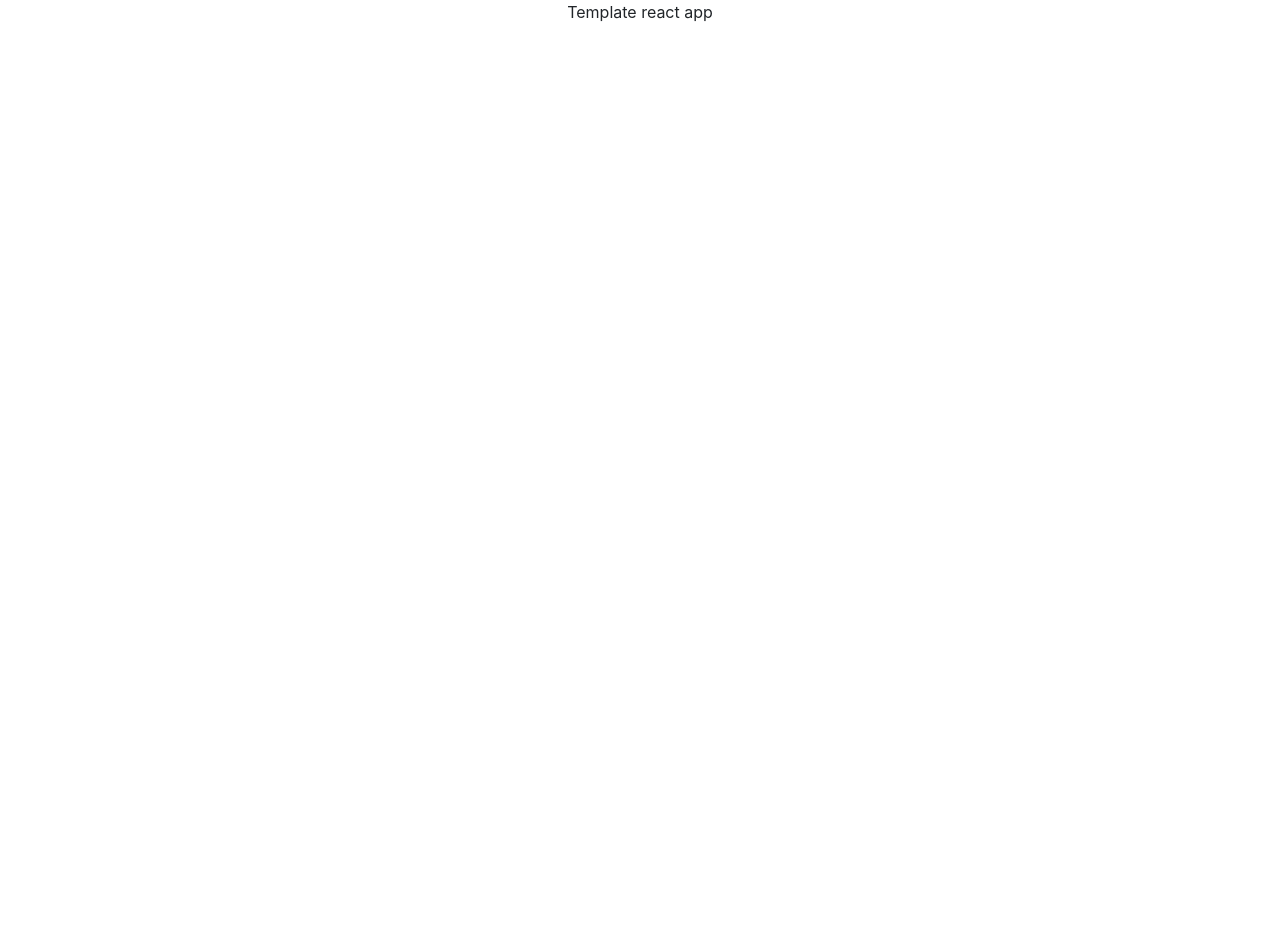
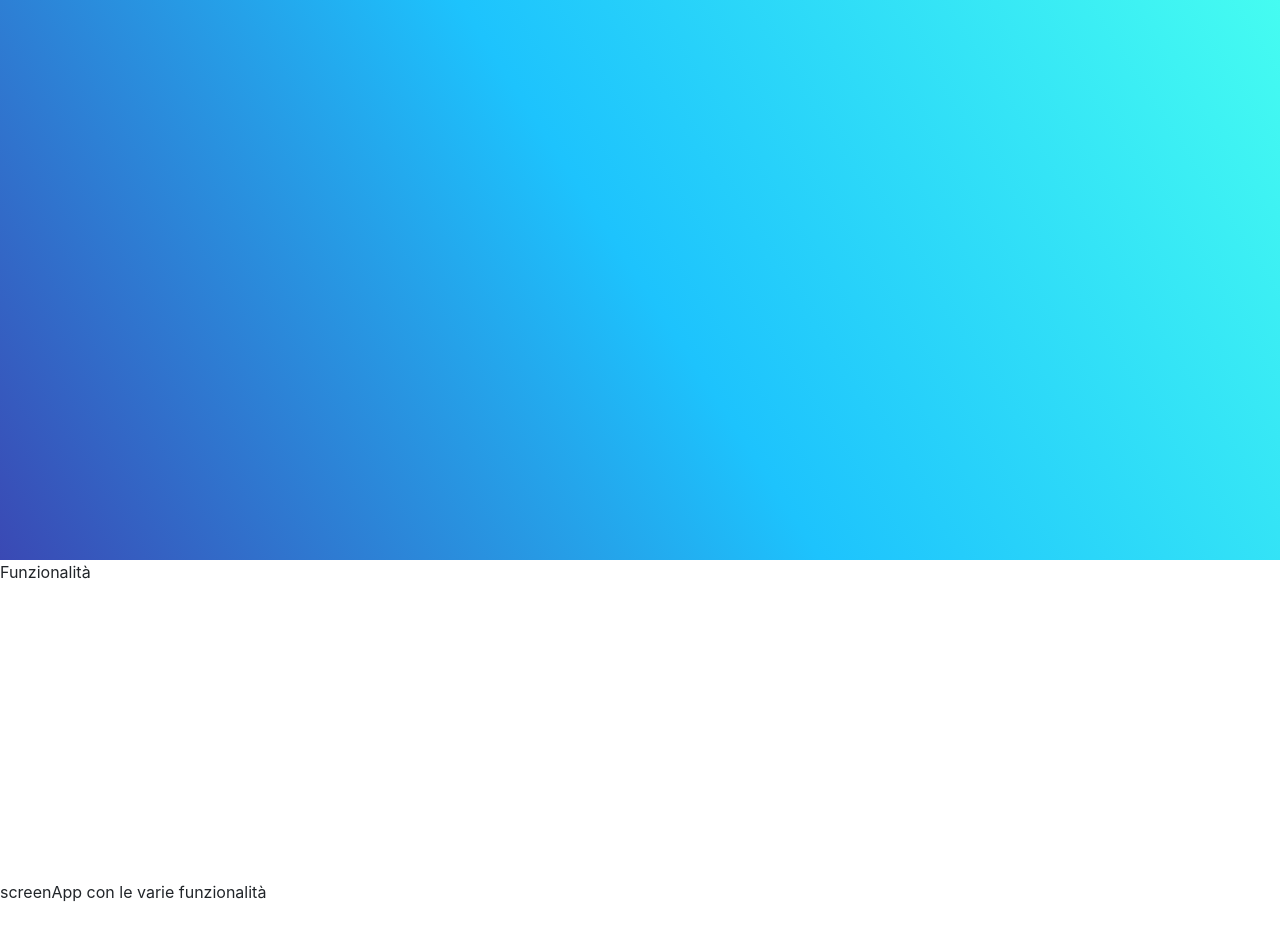
Before and after one commit to michele25-10/study-storm-web, a React (Create React App) app: page / in a window 1280 px wide. Shown: the top 940 px of the page. Before the commit the page ends 800 px from the top, so only its background shows below. Built offline with nearby package versions, Linux system fonts and the light colour scheme.

Commit message:
Creato scheletro pagina presentazione, ovviamente si può migliorare tutto quanto...

```diff
--- a/src/App.js
+++ b/src/App.js
@@ -1,9 +1,10 @@
 import '../src/styles/global.scss';
+import Presentation from './pages/presentation/Presentation.jsx';
 
 function App() {
   return (
     <div className="App">
-      Template react app
+      <Presentation />
     </div>
   );
 }
--- /dev/null
+++ b/src/pages/presentation/Presentation.jsx
@@ -0,0 +1,34 @@
+import React from 'react';
+import "./presentation.scss";
+
+const Presentation = () => {
+    return (
+        <div className='presentationPage'>
+            <div className="headerBox">
+                <div className="navbar">
+
+                </div>
+                <div className="appBox">
+
+                </div>
+            </div>
+            <div className="functionalityBox">
+                Funzionalità
+            </div>
+            <div className="graphicApp">
+                screenApp con le varie funzionalità
+            </div>
+            <div className="videoPresentation">
+                Video presentazione
+            </div>
+            <div className="valutation">
+                Recensioni
+            </div>
+            <div className="footer">
+                Footer
+            </div>
+        </div>
+    )
+}
+
+export default Presentation;
--- /dev/null
+++ b/src/pages/presentation/presentation.scss
@@ -0,0 +1,43 @@
+.presentationPage {
+    min-height: 100vh;
+
+    .headerBox {
+        color: white;
+        min-height: 70vh;
+        background: rgb(58, 73, 180);
+        background: linear-gradient(
+            57deg,
+            rgba(58, 73, 180, 1) 0%,
+            rgba(29, 195, 253, 1) 50%,
+            rgba(69, 252, 241, 1) 100%
+        );
+    }
+
+    .functionalityBox {
+        height: 40vh;
+    }
+
+    .graphicApp {
+        height: 50vh;
+    }
+
+    .videoPresentation {
+        color: white;
+        min-height: 70vh;
+        background: rgb(58, 73, 180);
+        background: linear-gradient(
+            57deg,
+            rgba(58, 73, 180, 1) 0%,
+            rgba(29, 195, 253, 1) 50%,
+            rgba(69, 252, 241, 1) 100%
+        );
+    }
+
+    .valutation {
+        height: 50vh;
+    }
+
+    .footer {
+        height: 30vh;
+    }
+}
--- a/src/styles/global.scss
+++ b/src/styles/global.scss
@@ -1,7 +1,3 @@
-.App {
-    text-align: center;
-}
-
 body {
     margin: 0;
     font-family: -apple-system, BlinkMacSystemFont, "Segoe UI", "Roboto", "Oxygen", "Ubuntu", "Cantarell", "Fira Sans",
```
